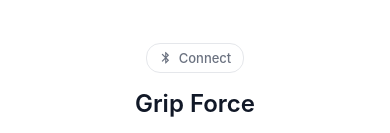
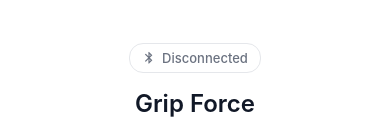
Before and after one commit to Toby-DV/tbp-arm-app, a React Native app: screen /Arm in a window 390 px wide. Shown: the part 479-612 px from the top of the page. Built offline with nearby package versions, Linux system fonts and the light colour scheme.

Commit message:
Status hook wired into HomeScreen

```diff
--- a/src/screens/ArmSettingsScreen.tsx
+++ b/src/screens/ArmSettingsScreen.tsx
@@ -48,7 +48,7 @@ const DEVICE_VALUES: Record<string, number> = {
 };
 
 const STATUS_LABEL: Record<ConnectionStatus, string> = {
-  disconnected: 'Connect',
+  disconnected: 'Disconnected',
   scanning: 'Scanning…',
   connecting: 'Connecting…',
   connected: 'Connected',
@@ -164,13 +164,8 @@ export default function ArmSettingsScreen() {
             status === 'connected' && styles.statusPillConnected,
             pressed && styles.pressed,
           ]}
-          onPress={toggleConnection}
+          // onPress={toggleConnection}
           disabled={busy}
-          accessibilityRole="button"
-          accessibilityState={{ disabled: busy }}
-          accessibilityLabel={
-            status === 'connected' ? 'Connected, tap to disconnect' : STATUS_LABEL[status]
-          }
         >
           <MaterialCommunityIcons
             name={status === 'connected' ? 'bluetooth-connect' : 'bluetooth'}
--- a/src/screens/HomeScreen.tsx
+++ b/src/screens/HomeScreen.tsx
@@ -1,8 +1,11 @@
 import { useEffect, useState } from 'react';
-import { ActivityIndicator, Pressable, StyleSheet, Text, View } from 'react-native';
+import { ActivityIndicator, ScrollView, Pressable, StyleSheet, Text, View } from 'react-native';
 
 import Screen from '../components/Screen';
 import { colors, spacing } from '../theme';
+
+import { DeviceSummary, transport } from '../transport';
+import { useTelemetry, useConnectionStatus } from '../transport/hooks';
 
 type Status = 'disconnected' | 'searching' | 'connected';
 
@@ -15,22 +18,15 @@ const MOCK_DEVICE = {
 const SEARCH_MS = 1800;
 
 export default function HomeScreen() {
-  const [status, setStatus] = useState<Status>('disconnected');
-
-  // Mock scan: waits, then succeeds. Swapped for transport.scan() once BLE
-  // exists, at which point this also needs a timeout path for the arm being
-  // asleep and not advertising.
-  useEffect(() => {
-    if (status !== 'searching') return;
-    const timer = setTimeout(() => setStatus('connected'), SEARCH_MS);
-    return () => clearTimeout(timer);
-  }, [status]);
+  // const [status, setStatus] = useState<Status>('disconnected');
+  const status = useConnectionStatus();
+  const [devices, setDevices] = useState<DeviceSummary[]>([])
 
   return (
     <Screen title="Home" subtitle="Overview of your device">
       <View style={styles.body}>
         <View style={styles.statusRow}>
-          {status === 'searching' ? (
+          {status === 'scanning' ? (
             <ActivityIndicator size="small" color={colors.muted} />
           ) : (
             <View
@@ -43,41 +39,39 @@ export default function HomeScreen() {
           <Text style={styles.statusText}>
             {status === 'connected'
               ? 'Connected'
-              : status === 'searching'
+              : status === 'scanning'
                 ? 'Searching…'
                 : 'Not connected'}
           </Text>
         </View>
 
-        {status === 'connected' ? (
-          <View style={styles.device}>
-            <Text style={styles.deviceName}>{MOCK_DEVICE.name}</Text>
-            <Text style={styles.deviceDetail}>{MOCK_DEVICE.detail}</Text>
-
-            <Pressable
-              style={({ pressed }) => [styles.secondary, pressed && styles.pressed]}
-              onPress={() => setStatus('disconnected')}
-              accessibilityRole="button"
-              accessibilityLabel={`Disconnect from ${MOCK_DEVICE.name}`}
-            >
-              <Text style={styles.secondaryLabel}>Disconnect</Text>
-            </Pressable>
-          </View>
-        ) : (
           <Pressable
             style={({ pressed }) => [
               styles.primary,
-              status === 'searching' && styles.primaryDisabled,
+              status === 'scanning' && styles.primaryDisabled,
               pressed && styles.pressed,
             ]}
-            onPress={() => setStatus('searching')}
-            disabled={status === 'searching'}
-            accessibilityRole="button"
-            accessibilityLabel="Add a device"
+            onPress={async () => setDevices(await transport.scan())}
+            disabled={status === 'scanning'}
           >
             <Text style={styles.primaryLabel}>Add a device</Text>
           </Pressable>
-        )}
+
+        <ScrollView
+          style={{ alignSelf: 'stretch' }}
+          contentContainerStyle={{ gap: spacing.sm }}
+        >
+          {devices.map((d) => (
+            <Pressable
+              key={d.id}
+              style={({ pressed }) => [styles.deviceCard, pressed && styles.pressed]}
+              onPress={() => transport.connect(d.id)}
+            >
+              <Text>{d.name}</Text>
+              <Text>{d.id}</Text>
+            </Pressable>
+          ))}
+        </ScrollView>
       </View>
     </Screen>
   );
@@ -125,6 +119,13 @@ const styles = StyleSheet.create({
     color: colors.muted,
   },
 
+  deviceCard: {
+    paddingVertical: spacing.sm,
+    paddingHorizontal: spacing.md,
+    borderRadius: 8,
+    backgroundColor: colors.tile,
+  },
+
   primary: {
     paddingVertical: 16,
     paddingHorizontal: 32,
```
